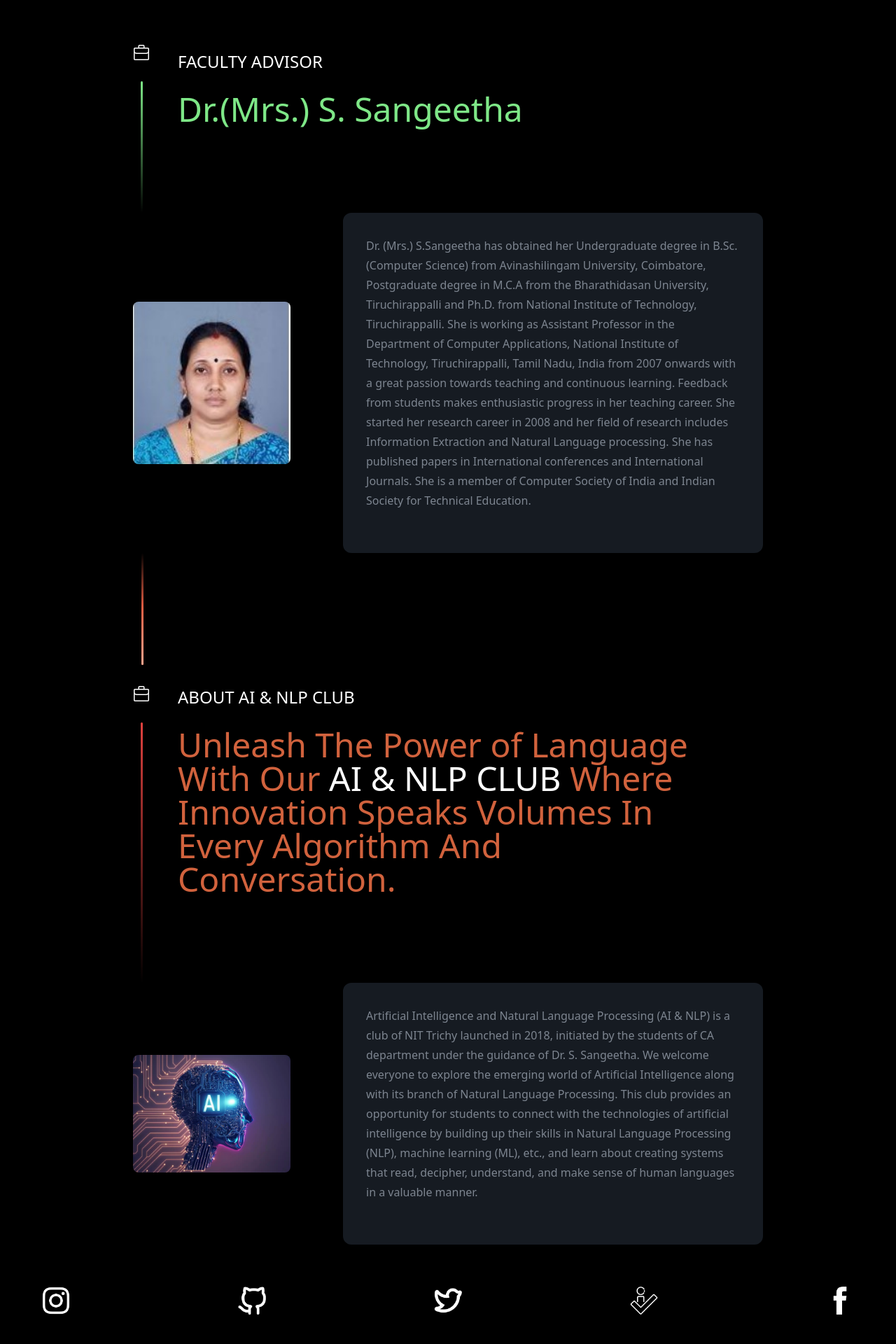
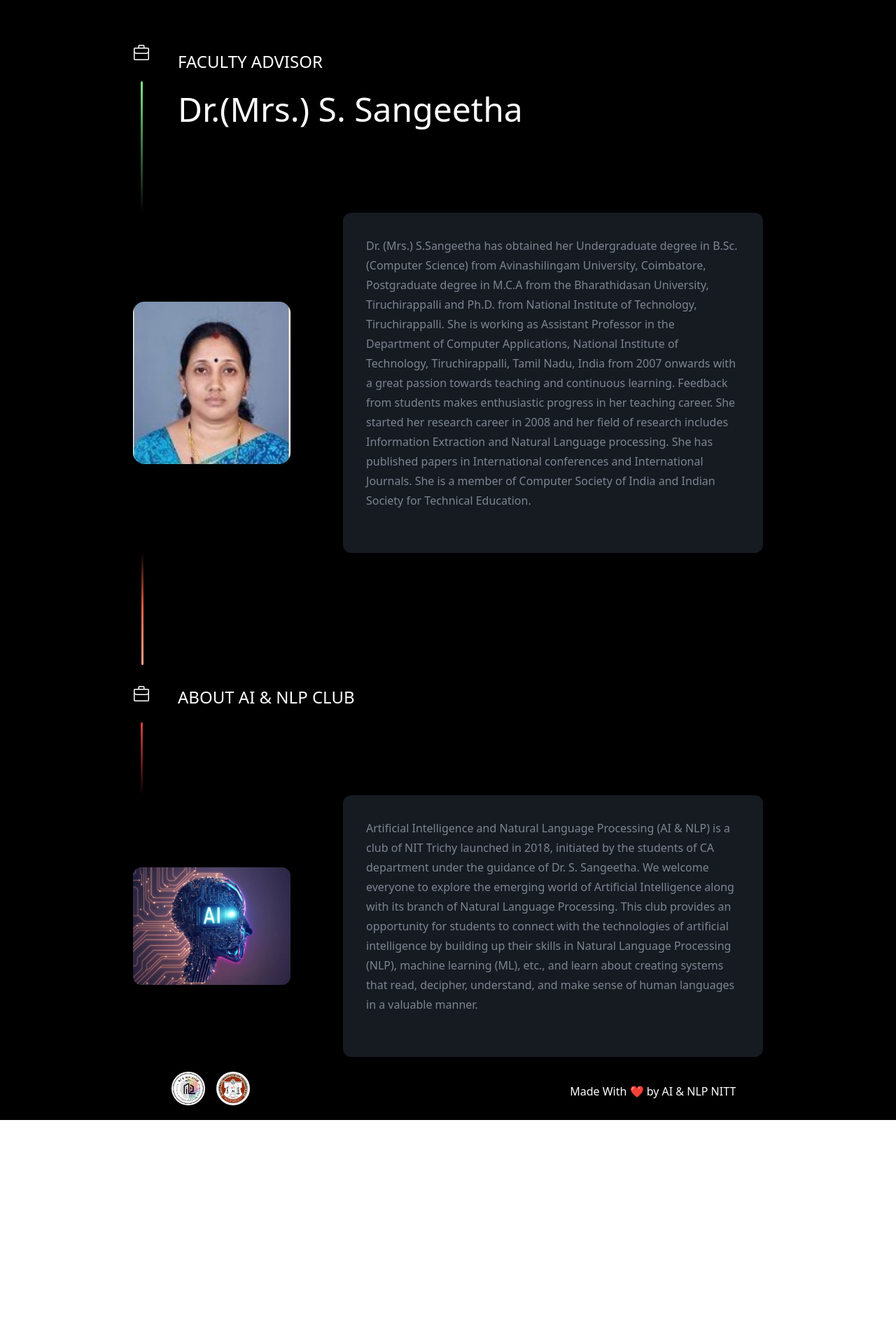
Before and after one commit to AI-NLP-Club-NIT-Trichy/AI-NLP-NITT, a React (Vite) app: page /about in a window 1280 px wide. Shown: the part 820-2740 px from the top of the page at 70% size. After the commit the page ends 2420 px from the top, so only its background shows below. Built offline with nearby package versions, Linux system fonts and the light colour scheme.

Commit message:
changes to text and image

```diff
--- a/src/components/About.jsx
+++ b/src/components/About.jsx
@@ -17,14 +17,14 @@ const Faculty = (props) => {
         <div className='md:w-10/12 mb-24 mt-10'>
           <motion.div initial={{ opacity: 0 }} whileInView={{ opacity: 1 }} transition={{ delay: 0.4, duration: 0.3 }} viewport={{ once: false }} className="text-[20px] md:text-2xl mb-7 font-medium text-white js-build-in-item build-in-slideX-left build-in-animate" style={{ transitionDelay: '200ms' }}>FACULTY ADVISOR</motion.div>
           <motion.h3 initial={{ opacity: 0 }} whileInView={{ opacity: 1 }} transition={{ delay: 0.5, duration: 0.3 }} viewport={{ once: false }} className="text-[28px] md:text-[40px] max-md:leading-8 max-lg:leading-10 lg:text-5xl mb-7 font-medium text-white js-build-in-item build-in-slideX-left build-in-animate" style={{ transitionDelay: '300ms' }}>
-            <span className='text-[#7ee787]'>Dr.(Mrs.) S. Sangeetha</span>
+            <span className=''>Dr.(Mrs.) S. Sangeetha</span>
           </motion.h3>
         </div>
       </div>
 
       <div className='flex justify-between items-center md:space-x-10 max-md:flex-col ml-auto'>
         <div className='w-full md:w-1/4 flex justify-center'>
-          <img className='object-cover object-center w-full max-w-xs md:max-w-full h-auto rounded-lg' src='/images/staff/dr_sangeetha1.jpg' alt='Dr. Sangeetha' />
+          <img className='object-cover object-center w-full max-w-xs md:max-w-full h-auto  rounded-2xl' src='/images/staff/dr_sangeetha1.jpg' alt='Dr. Sangeetha' />
         </div>
 
         <div className='w-full md:w-2/3 border rounded-xl border-transparent flex justify-center items-center bg-[#161b22] lg:pl-8 lg:pr-8 lg:py-8 sm:p-10 p-8'>
@@ -55,14 +55,14 @@ const Description = (props) => {
         <div className='md:w-10/12 mb-24'>
           <motion.div initial={{ opacity: 0 }} whileInView={{ opacity: 1 }} transition={{ delay: 0.4, duration: 0.3 }} viewport={{ once: false }} className="text-[20px] md:text-2xl mb-7 font-medium text-white js-build-in-item build-in-slideX-left build-in-animate" style={{ transitionDelay: '200ms' }}>ABOUT AI & NLP CLUB</motion.div>
           <motion.h3 initial={{ opacity: 0 }} whileInView={{ opacity: 1 }} transition={{ delay: 0.5, duration: 0.3 }} viewport={{ once: false }} className="text-[28px] md:text-[40px] max-md:leading-8 max-lg:leading-10 lg:text-5xl mb-7 font-medium text-white js-build-in-item build-in-slideX-left build-in-animate" style={{ transitionDelay: '300ms' }}>
-            <span className="text-[#d1623d]">Unleash The Power of Language With Our </span> AI & NLP CLUB <span className="text-[#d1623d]">Where Innovation Speaks Volumes In Every Algorithm And Conversation. </span>
+            <span className="text-[#d1623d]"></span>
           </motion.h3>
         </div>
       </div>
       <div className='flex justify-between items-center md:space-x-10 max-md:flex-col ml-auto'>
 
         <div className='w-full md:w-1/4 flex justify-center'>
-          <img className='object-cover object-center w-full max-w-xs md:max-w-full h-auto rounded-lg' src='/images/ai-nlp-aboutus.jpg' alt='About Us Image' />
+          <img className='object-cover object-center w-full max-w-xs md:max-w-full h-auto rounded-xl' src='/images/ai-nlp-aboutus.jpg' alt='About Us Image' />
         </div>
 
 
@@ -113,13 +113,6 @@ const About = (props) => {
       <Hero></Hero>
       <Faculty></Faculty>
       <Description></Description>
-      <div className="flex flex-wrap justify-between items-center mt-7">
-        <img src="/images/social_media/instagram.png" alt="Instagram logo" className="my-3 w-16 sm:w-24 md:w-20 lg:w-20 xl:w-20 scale-50" />
-        <img src="/images/social_media/github.png" alt="Github logo" className="my-3 w-16 sm:w-24 md:w-20 lg:w-20 xl:w-20 scale-50" />
-        <img src="/images/social_media/Twitter.png" alt="Twitter logo" className="my-3 w-16 sm:w-24 md:w-20 lg:w-20 xl:w-20 scale-50" />
-        <img src="/images/social_media/linkedin.png" alt="Linked in logo" className="my-3 w-16 sm:w-24 md:w-20 lg:w-20 xl:w-20 scale-50" />
-        <img src="/images/social_media/facebook.png" alt="Facebook logo" className="my-3 w-16 sm:w-24 md:w-20 lg:w-20 xl:w-20 scale-50" />
-      </div>
 
     </div>
 
```
